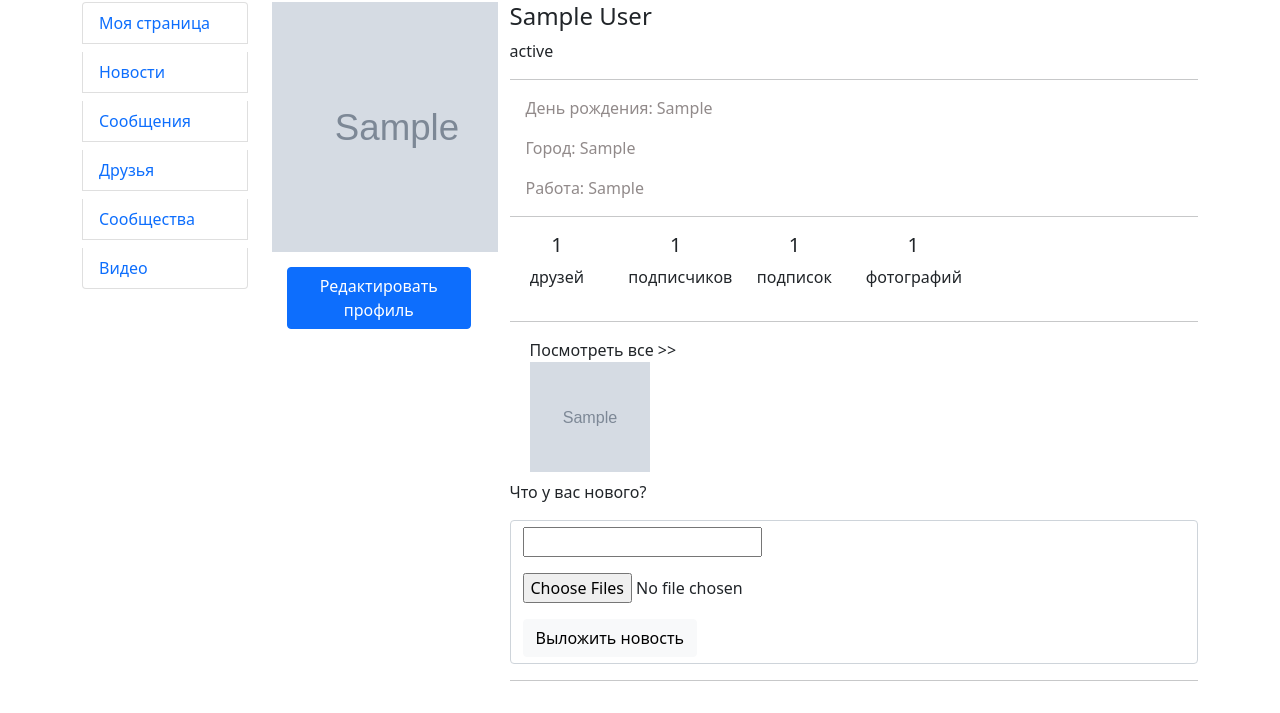
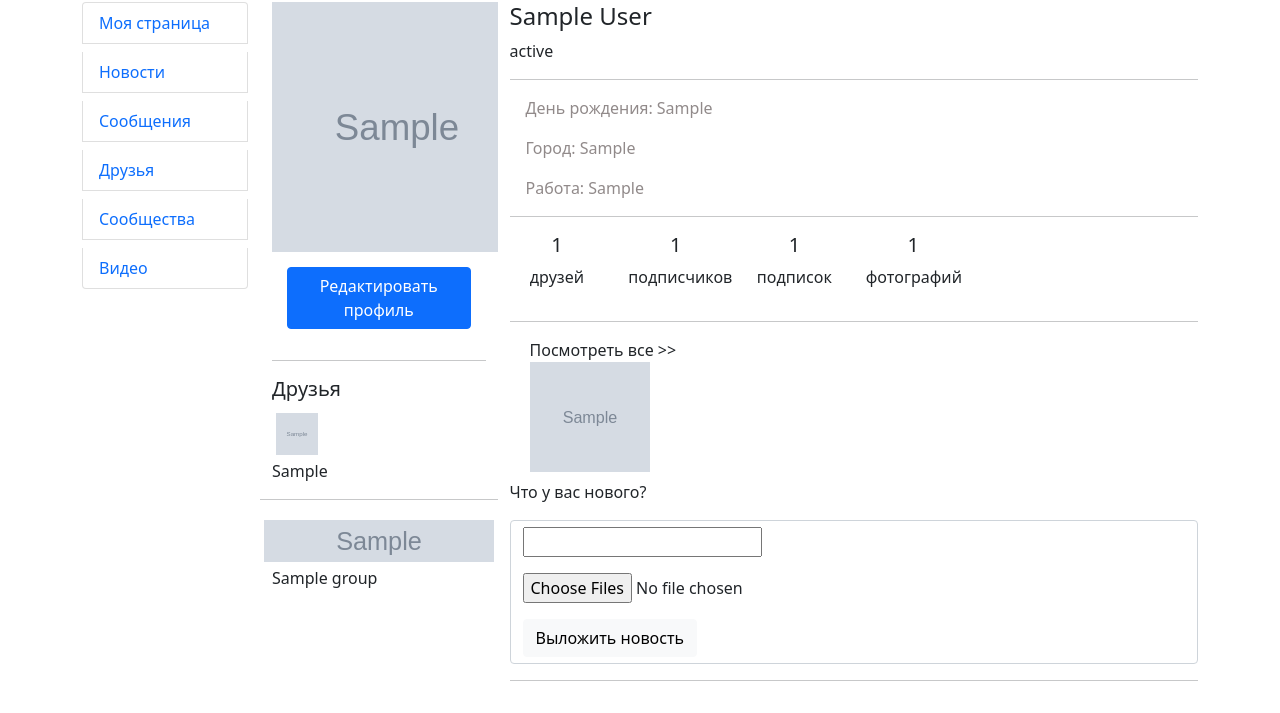
Before and after one commit to lautarianoo/django_social_network, a Django app: a page that uses templates/profiles/myprofile.html in a window 1280 px wide. Shown: the part 87-800 px from the top of the page. Run offline with Django 3.2, Linux system fonts and the light colour scheme; a user stored in the database is signed in; tables that the repository leaves empty hold one stand-in row (values such as "Sample post"); grey boxes marked "Sample" are stand-in pictures; parts of the project's set-up code (start-up, migrations or seed data) failed here and were passed over; some libraries are stand-ins or nearby versions.

Commit message:
MyProfile template complete

```diff
--- a/profiles/views.py
+++ b/profiles/views.py
@@ -16,7 +16,7 @@
 #class BaseView(View):
 #
 #    def get(self, request, *args, **kwargs):
-#        return render(request, 'base.html', {})
+#        return render(request, 'base.html', {})#all'})
 
 class MainSearchView(View):
 
@@ -99,11 +99,15 @@
             context['user'] = request.user
             context['feedss'] = Feed.objects.filter(user=request.user).order_by('-date_add')
             last_5_photo = PhotosUser.objects.filter(user=request.user).order_by('-pk')[:5]
+            context['last_6_friends'] = SocialUser.objects.filter(friends=request.user).order_by('-pk')[:6]
+            context['last_5_groups'] = Group.objects.filter(followers=request.user)
             context['last_5_photo'] =last_5_photo
         else:
             context['user'] = ''
             user2 = SocialUser.objects.get(username=kwargs.get('slug'))
             context['user2'] =  user2
+            context['last_6_friends'] = SocialUser.objects.filter(friends=user2).order_by('-pk')[:6]
+            context['last_5_groups'] = Group.objects.filter(followers=request.user)
             context['feedss'] = Feed.objects.filter(user=user2).order_by('-date_add')
             last_5_photo = PhotosUser.objects.filter(user=user2).order_by('-pk')[:5]
             context['last_5_photo'] = last_5_photo
--- a/templates/profiles/myprofile.html
+++ b/templates/profiles/myprofile.html
@@ -8,8 +8,22 @@
                     <img src="{% if user.avatar %}{{ user.avatar.url }}{% else %}{% static 'css/camera_200.png' %} {% endif %}" alt="" width="250" height="250">
                     <a class="btn btn-primary" href="{% url 'edit' %}" style="margin: 7%;">Редактировать профиль</a>
                 </div>
-
-            </div>
+                <hr>
+                <h5>Друзья</h5>
+                <div class="row">
+                        {% for friend in last_6_friends %}
+                            <div class="col-4">
+                                <img src="{% if friend.avatar %}{{ friend.avatar.url }}{% else %}{% static 'css/camera_200.png' %}{% endif %}" alt="" width="50" height="50" class="p-1">
+                                <p>{{ friend.first_name }}</p>
+                            </div>
+                        {% endfor %}
+                        <hr>
+                        {% for group in last_5_groups %}
+                                <img src="{% if group.avatar %}{{ group.avatar.url }}{% else %}{% static 'css/camera_200.png' %}{% endif %}" alt="" width="50" height="50" class="p-1">
+                                <p>{{ group.title }}</p>
+                        {% endfor %}
+                    </div>
+                </div>
             <div class="col-9"  style="background-color: white; ">
                 <h4>{{ user.first_name }} {{ user.last_name }}</h4>
                 <p>{{ user.infouser.status }}</p>
```
Also changed, not shown: templates/searching.html (+6 -1 lines).
